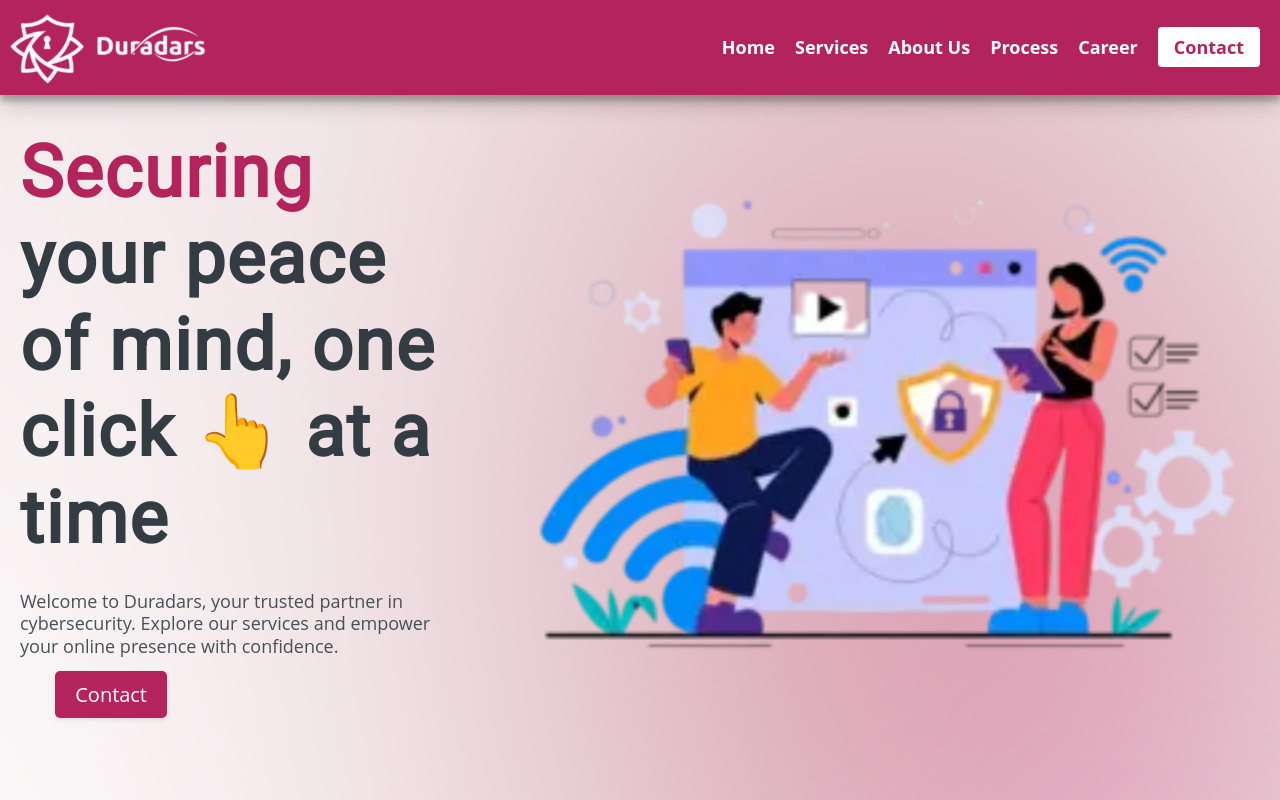
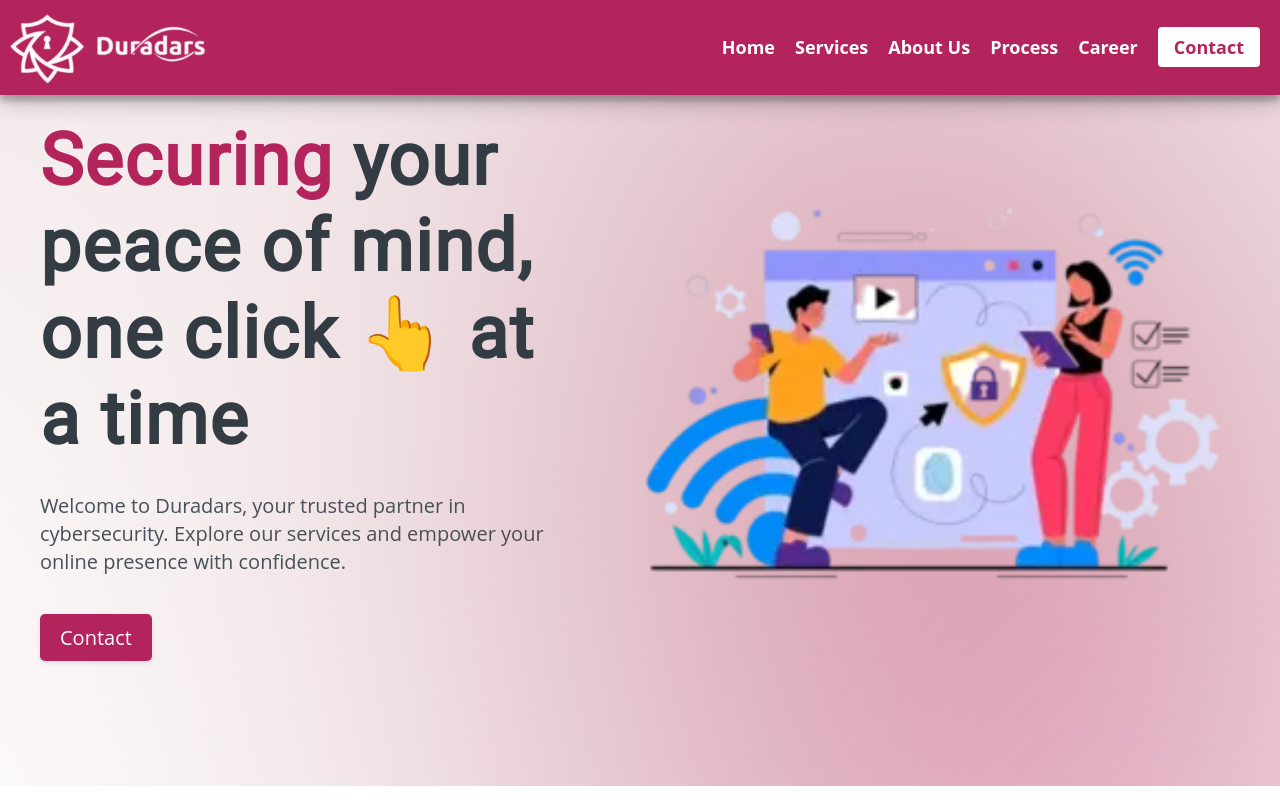
Before and after one commit to devasyarajguru/Duradars-website, a React (Vite) app: page / in a window 1280 px wide. Built offline with nearby package versions, Linux system fonts and the light colour scheme.

Commit message:
chore: Improving the responsiveness

```diff
--- a/src/CSS/Home.css
+++ b/src/CSS/Home.css
@@ -376,105 +376,73 @@
   }
 }
 
-@media (min-width:1200px) and (max-width:2500px)
+@media (min-width:1200px)
 {
+  .main-home-container {
+    padding: 40px;
+  }
+
   .content-container {
-    margin-top: -50px;
-    display: flex;
+    flex-direction: row;
     justify-content: space-between;
     align-items: center;
+    width: 100%;
+    margin-top: -2rem;
+  }
+
+  .content-container-wrapper {
+    margin-top: 150px;
+    margin-bottom: 100px;
     width: 100%;
   }
 
   .hero-section-content {
-    width: 50%;
+    width: 45%;
     display: flex;
-    flex: 1;
     flex-direction: column;
     align-items: flex-start;
+    margin-top: 0;
   }
 
   .hero-section-image {
-    flex: 1;
-    width: 50%;
+    width: 55%;
     display: flex;
     justify-content: flex-end;
   }
 
-  /* .tagline {
-    margin-left: 3rem;
+  .tagline {
+    font-size: 4.5rem;
+    line-height: 1.2em;
+    margin-bottom: 1.75rem;
     width: 100%;
-    max-width: 40rem;
-    font-size: 4.5rem;
-    margin-bottom: 20px;
-    letter-spacing: 0.15rem;
+    text-align: left;
   }
 
   .paragraph {
-    margin-left: 3rem;
     width: 100%;
-    max-width: 30rem;
-    font-size: 1.125rem;
+    font-size: 1.25rem;
+    line-height: 1.75rem;
     text-align: left;
-    margin-bottom: 20px;
+    margin-bottom: 1.5rem;
+  }
+
+  .btn-div {
+    margin-left: 0;
   }
 
   .custom-button {
-    margin-left: -1.75rem;
     width: 250px;
-    margin-top: 20px;
-  }
-
-  .hero-image
-  {
-    width: 50rem;
-    max-width: 100%;
+    margin-top: 2rem;
   }
 
   .svg-image {
     width: 100%;
     max-width: 50rem;
     height: auto;
-  } */
-
-  .hero-section-content,
-  .hero-section-image {
-    width: 100%;
-    justify-content: flex-start;
-    align-items: flex-start;
   }
 
-  .tagline {
-    font-size: 4.5rem;
-    width: 100%;
-    max-width: 50rem;
-    /* text-align: center; */
-  }
-
-  .paragraph {
-    font-size: 1.125rem;
-    width: 100%;
-    max-width: 50rem;
-    /* text-align: center; */
-  }
-
-  .custom-button {
-    width: 100%;
-    margin-top: 1rem;
-  }
-  .hero-section-image
-  {
-    margin-top: 2rem;
-    margin:0 auto;
-  }
-  .hero-image
-  {
+  .hero-image {
     width: 50rem;
-    max-width: 100%;
-  }
-  .svg-image {
-    width: 50rem;
-    margin-top: 1rem;
     max-width: 100%;
   }
 
```
